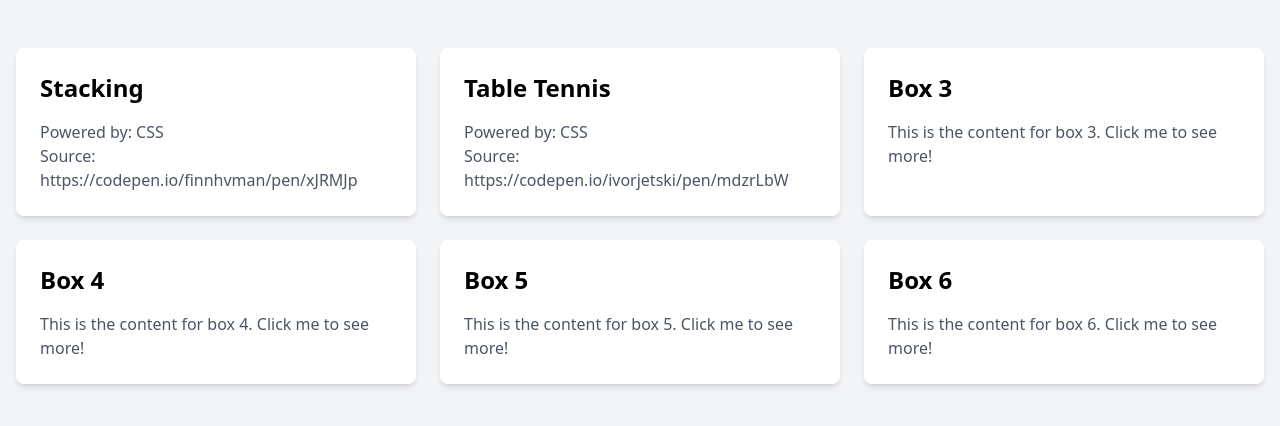
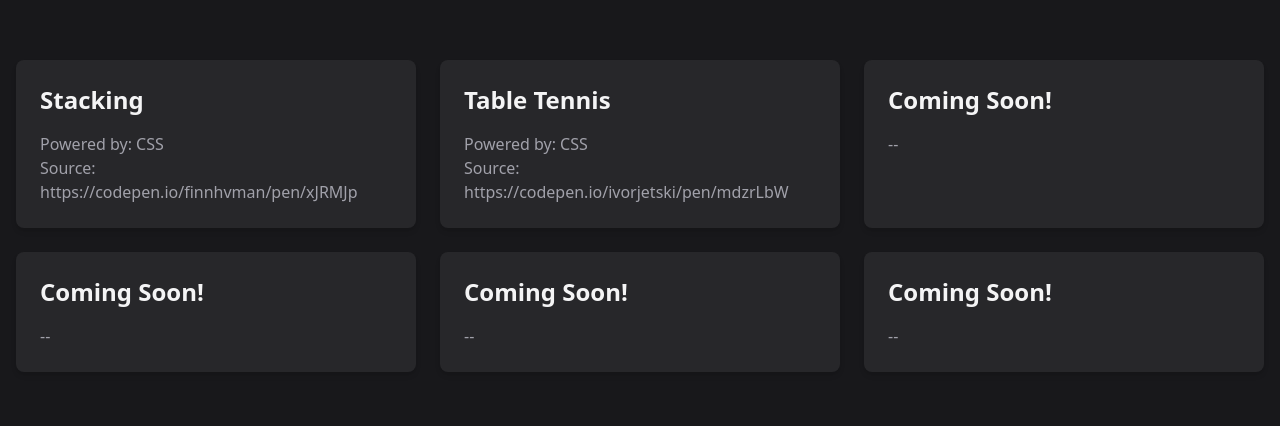
Before and after one commit to joshuangdev/offline-html-games, a plain HTML site: page home.html in a window 1280 px wide. Shown: the part 184-610 px from the top of the page. Drawn offline with nearby package versions, Linux system fonts and the light colour scheme.

Commit message:
Add dark mode support to home page
+ dark mode for home page
+ readme.md

```diff
--- a/home.html
+++ b/home.html
@@ -5,65 +5,80 @@
     <meta name="viewport" content="width=device-width, initial-scale=1.0" />
     <title>Home Page</title>
     <script src="https://cdn.tailwindcss.com"></script>
+    <script>
+      tailwind.config = {
+        darkMode: 'class',
+        theme: {
+          extend: {
+            colors: {
+              'dark-bg': '#18181b',
+              'dark-card': '#27272a',
+              'dark-text': '#f4f4f5',
+              'dark-muted': '#a1a1aa',
+            },
+          },
+        },
+      }
+    </script>
   </head>
-  <body class="bg-gray-100 min-h-screen flex items-center justify-center">
+  <body class="dark bg-dark-bg min-h-screen flex items-center justify-center">
     <div class="container mx-auto px-4">
       <div class="grid grid-cols-1 md:grid-cols-2 lg:grid-cols-3 gap-6">
         <a
           href="directory/stack/index.html"
-          class="bg-white rounded-lg shadow-md p-6 transition duration-300 ease-in-out transform hover:scale-105 hover:shadow-xl"
+          class="bg-white dark:bg-dark-card rounded-lg shadow-md p-6 transition duration-300 ease-in-out transform hover:scale-105 hover:shadow-xl"
           target="_blank"
         >
-          <h2 class="text-2xl font-bold mb-4">Stacking</h2>
-          <p class="text-gray-600">
+          <h2 class="text-2xl font-bold mb-4 text-gray-900 dark:text-dark-text">Stacking</h2>
+          <p class="text-gray-600 dark:text-dark-muted">
             Powered by: CSS<br />Source: https://codepen.io/finnhvman/pen/xJRMJp
           </p>
         </a>
         <a
           href="directory/tabletennis/index.html"
-          class="bg-white rounded-lg shadow-md p-6 transition duration-300 ease-in-out transform hover:scale-105 hover:shadow-xl"
+          class="bg-white dark:bg-dark-card rounded-lg shadow-md p-6 transition duration-300 ease-in-out transform hover:scale-105 hover:shadow-xl"
           target="_blank"
         >
-          <h2 class="text-2xl font-bold mb-4">Table Tennis</h2>
-          <p class="text-gray-600">
+          <h2 class="text-2xl font-bold mb-4 text-gray-900 dark:text-dark-text">Table Tennis</h2>
+          <p class="text-gray-600 dark:text-dark-muted">
             Powered by: CSS<br />Source:
             https://codepen.io/ivorjetski/pen/mdzrLbW
           </p>
         </a>
         <a
           href="#"
-          class="bg-white rounded-lg shadow-md p-6 transition duration-300 ease-in-out transform hover:scale-105 hover:shadow-xl"
+          class="bg-white dark:bg-dark-card rounded-lg shadow-md p-6 transition duration-300 ease-in-out transform hover:scale-105 hover:shadow-xl"
         >
-          <h2 class="text-2xl font-bold mb-4">Box 3</h2>
-          <p class="text-gray-600">
-            This is the content for box 3. Click me to see more!
+          <h2 class="text-2xl font-bold mb-4 text-gray-900 dark:text-dark-text">Coming Soon!</h2>
+          <p class="text-gray-600 dark:text-dark-muted">
+            --
           </p>
         </a>
         <a
           href="#"
-          class="bg-white rounded-lg shadow-md p-6 transition duration-300 ease-in-out transform hover:scale-105 hover:shadow-xl"
+          class="bg-white dark:bg-dark-card rounded-lg shadow-md p-6 transition duration-300 ease-in-out transform hover:scale-105 hover:shadow-xl"
         >
-          <h2 class="text-2xl font-bold mb-4">Box 4</h2>
-          <p class="text-gray-600">
-            This is the content for box 4. Click me to see more!
+          <h2 class="text-2xl font-bold mb-4 text-gray-900 dark:text-dark-text">Coming Soon!</h2>
+          <p class="text-gray-600 dark:text-dark-muted">
+            --
           </p>
         </a>
         <a
           href="#"
-          class="bg-white rounded-lg shadow-md p-6 transition duration-300 ease-in-out transform hover:scale-105 hover:shadow-xl"
+          class="bg-white dark:bg-dark-card rounded-lg shadow-md p-6 transition duration-300 ease-in-out transform hover:scale-105 hover:shadow-xl"
         >
-          <h2 class="text-2xl font-bold mb-4">Box 5</h2>
-          <p class="text-gray-600">
-            This is the content for box 5. Click me to see more!
+          <h2 class="text-2xl font-bold mb-4 text-gray-900 dark:text-dark-text">Coming Soon!</h2>
+          <p class="text-gray-600 dark:text-dark-muted">
+            --
           </p>
         </a>
         <a
           href="#"
-          class="bg-white rounded-lg shadow-md p-6 transition duration-300 ease-in-out transform hover:scale-105 hover:shadow-xl"
+          class="bg-white dark:bg-dark-card rounded-lg shadow-md p-6 transition duration-300 ease-in-out transform hover:scale-105 hover:shadow-xl"
         >
-          <h2 class="text-2xl font-bold mb-4">Box 6</h2>
-          <p class="text-gray-600">
-            This is the content for box 6. Click me to see more!
+          <h2 class="text-2xl font-bold mb-4 text-gray-900 dark:text-dark-text">Coming Soon!</h2>
+          <p class="text-gray-600 dark:text-dark-muted">
+            --
           </p>
         </a>
       </div>
```
Also changed, not shown: 1 other file.
